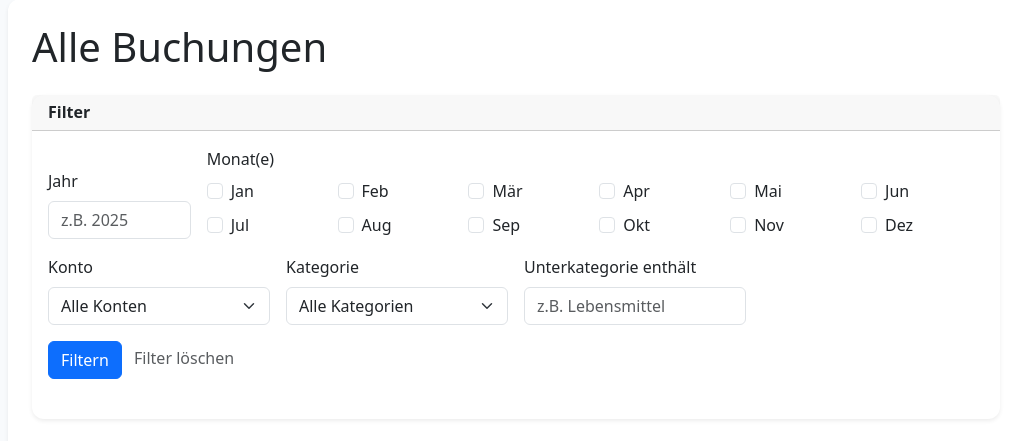
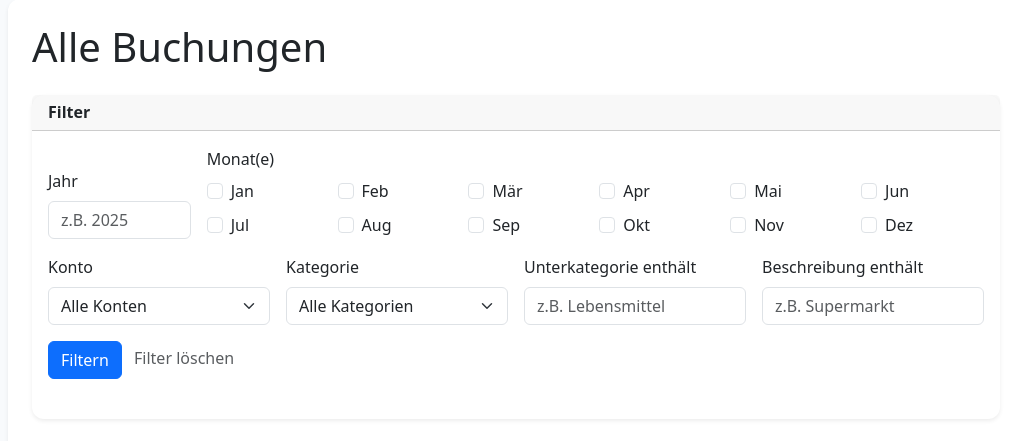
Before and after one commit to Sleepwalker86/Haushaltsbuch, a Flask app: template templates/buchungen.html in a window 1280 px wide. Shown: the part 110-551 px from the top of the page, without its empty margins (124-1139 px from the left). Run offline with Flask 3, Linux system fonts and the light colour scheme; the template is opened without the code that fills it, so the values that code supplies are empty.

Commit message:
Enhance filtering functionality and data handling in Buchungen and Dashboard
- Added a new 'beschreibung_filter' to the filtering options in the dashboard and Buchungen templates, allowing users to filter entries based on descriptions.
- Updated the filter_section macro to accommodate the new description filter, improving the user interface for filtering data.
- Enhanced the import_data.py script to handle NaN values and normalize text inputs more effectively, ensuring better data integrity during import processes.
- Adjusted the fetch_buchungen function to include the description filter in SQL queries, allowing for more precise data retrieval.

```diff
--- a/services/data_service.py
+++ b/services/data_service.py
@@ -181,7 +181,7 @@ def fetch_konten_details():
         ]
 
 
-def fetch_buchungen(year=None, month=None, page=1, per_page=30, konto=None, kategorie2_filter=None, kategorie_filter=None):
+def fetch_buchungen(year=None, month=None, page=1, per_page=30, konto=None, kategorie2_filter=None, kategorie_filter=None, beschreibung_filter=None):
     where = []
     params = []
     if year:
@@ -204,6 +204,9 @@ def fetch_buchungen(year=None, month=None, page=1, per_page=30, konto=None, kate
     if kategorie2_filter:
         where.append("kategorie2 LIKE %s")
         params.append(f"%{kategorie2_filter}%")
+    if beschreibung_filter:
+        where.append("beschreibung LIKE %s")
+        params.append(f"%{beschreibung_filter}%")
     where_sql = f"WHERE {' AND '.join(where)}" if where else ""
 
     # Gesamtanzahl
--- a/templates/buchungen.html
+++ b/templates/buchungen.html
@@ -17,7 +17,7 @@
   </div>
 {% endif %}
 
-{{ filter_section(url_for('dashboard.buchungen'), year, selected_months, konto, kategorien, konten, kategorie_filter, kategorie2_filter) }}
+{{ filter_section(url_for('dashboard.buchungen'), year, selected_months, konto, kategorien, konten, kategorie_filter, kategorie2_filter, beschreibung_filter) }}
 
 <div class="mt-4">
   <div class="d-flex justify-content-between align-items-center mb-3">
@@ -73,6 +73,7 @@
               {% if konto %}{% set edit_query = edit_query + '&konto=' + konto %}{% endif %}
               {% if kategorie_filter %}{% set edit_query = edit_query + '&kategorie_filter=' + kategorie_filter %}{% endif %}
               {% if kategorie2_filter %}{% set edit_query = edit_query + '&kategorie2_filter=' + kategorie2_filter %}{% endif %}
+              {% if beschreibung_filter %}{% set edit_query = edit_query + '&beschreibung_filter=' + beschreibung_filter %}{% endif %}
 
               <a href="{{ url_for('actions.edit_buchung', buchung_id=b.id) }}?{{ edit_query }}"
                  class="btn btn-sm btn-primary d-inline-flex align-items-center justify-content-center"
@@ -119,7 +120,7 @@
         {% set _ = month_params.append('month=' + m) %}
       {% endfor %}
       {% set month_query = month_params|join('&') %}
-      {% set base_query = 'year=' + year|string + (('&' + month_query) if month_query else '') + (('&konto=' + konto) if konto else '') + (('&kategorie_filter=' + kategorie_filter) if kategorie_filter else '') + (('&kategorie2_filter=' + kategorie2_filter) if kategorie2_filter else '') %}
+      {% set base_query = 'year=' + year|string + (('&' + month_query) if month_query else '') + (('&konto=' + konto) if konto else '') + (('&kategorie_filter=' + kategorie_filter) if kategorie_filter else '') + (('&kategorie2_filter=' + kategorie2_filter) if kategorie2_filter else '') + (('&beschreibung_filter=' + beschreibung_filter) if beschreibung_filter else '') %}
 
       {% if current_page > 1 %}
       <li class="page-item">
--- a/templates/dashboard.html
+++ b/templates/dashboard.html
@@ -92,7 +92,7 @@
   </div>
 </div>
 
-{{ filter_section(url_for('dashboard.dashboard'), year, selected_months, konto, kategorien, konten, kategorie_filter, kategorie2_filter) }}
+{{ filter_section(url_for('dashboard.dashboard'), year, selected_months, konto, kategorien, konten, kategorie_filter, kategorie2_filter, beschreibung_filter) }}
 
 <div class="row g-4 mb-4">
   <!-- Kategorien (Einnahmen/Ausgaben) -->
@@ -153,6 +153,7 @@
     {% if konto %}{% set _ = query_parts.append('konto=' + konto) %}{% endif %}
     {% if kategorie_filter %}{% set _ = query_parts.append('kategorie_filter=' + kategorie_filter) %}{% endif %}
     {% if kategorie2_filter %}{% set _ = query_parts.append('kategorie2_filter=' + kategorie2_filter) %}{% endif %}
+    {% if beschreibung_filter %}{% set _ = query_parts.append('beschreibung_filter=' + beschreibung_filter) %}{% endif %}
     <a class="btn btn-sm btn-outline-secondary"
        href="{{ url_for('dashboard.export_buchungen') }}?{{ query_parts|join('&') }}">
       CSV herunterladen
@@ -220,7 +221,7 @@
         {% set _ = month_params.append('month=' + m) %}
       {% endfor %}
       {% set month_query = month_params|join('&') %}
-      {% set base_query = 'year=' + year|string + (('&' + month_query) if month_query else '') + (('&konto=' + konto) if konto else '') + (('&kategorie_filter=' + kategorie_filter) if kategorie_filter else '') + (('&kategorie2_filter=' + kategorie2_filter) if kategorie2_filter else '') %}
+      {% set base_query = 'year=' + year|string + (('&' + month_query) if month_query else '') + (('&konto=' + konto) if konto else '') + (('&kategorie_filter=' + kategorie_filter) if kategorie_filter else '') + (('&kategorie2_filter=' + kategorie2_filter) if kategorie2_filter else '') + (('&beschreibung_filter=' + beschreibung_filter) if beschreibung_filter else '') %}
       {% if current_page > 1 %}
       <li class="page-item">
         <a class="page-link" href="{{ url_for('dashboard.dashboard') }}?{{ base_query }}&page={{ current_page-1 }}">← Zurück</a>
--- a/templates/macros.html
+++ b/templates/macros.html
@@ -1,4 +1,4 @@
-{% macro filter_section(filter_url, year, selected_months, konto, kategorien, konten, kategorie_filter, kategorie2_filter, show_yoy=false, compare_year=None, available_years=None) %}
+{% macro filter_section(filter_url, year, selected_months, konto, kategorien, konten, kategorie_filter, kategorie2_filter, beschreibung_filter=None, show_yoy=false, compare_year=None, available_years=None) %}
 <div class="mb-3">
   <button class="btn btn-outline-secondary d-md-none" type="button" data-bs-toggle="collapse" data-bs-target="#filterCollapse" aria-expanded="false" aria-controls="filterCollapse">
     Filter ein-/ausklappen
@@ -70,6 +70,11 @@
                    value="{{ kategorie2_filter }}" placeholder="z.B. Lebensmittel">
           </div>
           {% endif %}
+          <div class="col-6 col-md-3">
+            <label for="beschreibung_filter" class="form-label">Beschreibung enthält</label>
+            <input type="text" class="form-control" id="beschreibung_filter" name="beschreibung_filter"
+                   value="{{ beschreibung_filter or '' }}" placeholder="z.B. Supermarkt">
+          </div>
           {% if show_yoy and available_years %}
           <div class="col-6 col-md-3">
             <label for="compare_year" class="form-label">Vergleichsjahr</label>
--- a/utils/helpers.py
+++ b/utils/helpers.py
@@ -47,6 +47,7 @@ def parse_filter_params():
         "konto": request.args.get("konto") or "",
         "kategorie_filter": request.args.get("kategorie_filter") or "",
         "kategorie2_filter": request.args.get("kategorie2_filter") or "",
+        "beschreibung_filter": request.args.get("beschreibung_filter") or "",
         "page": page,
     }
 
```
Also changed, not shown: import_data.py (+26 -10 lines), routes/dashboard.py (+10 -0 lines).
